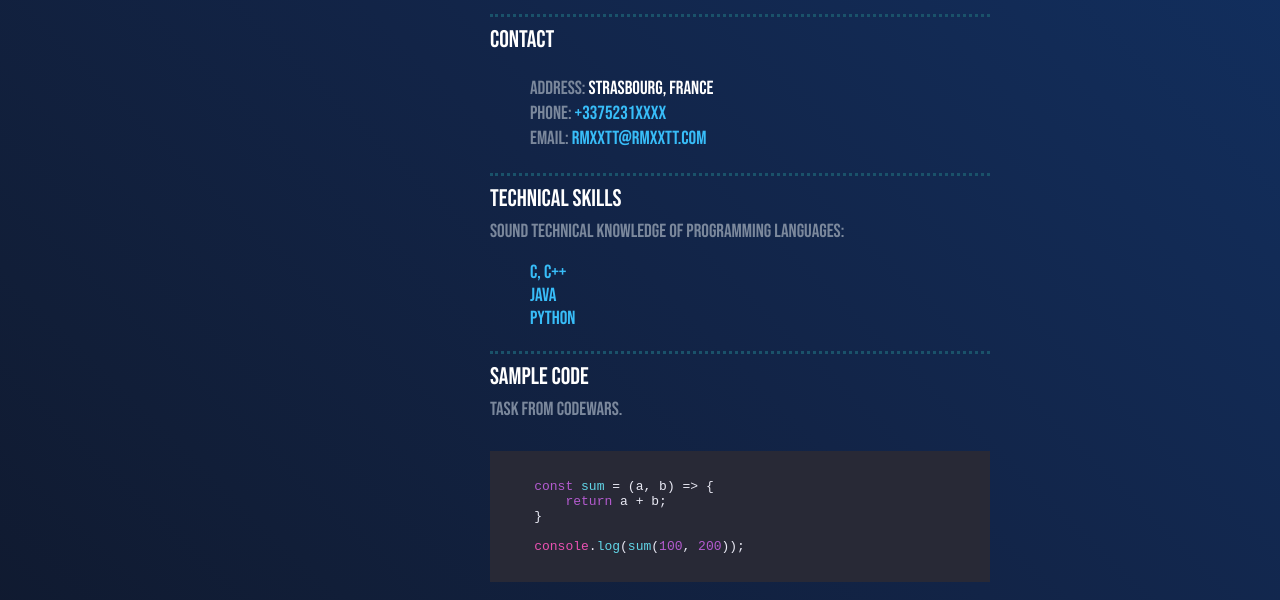
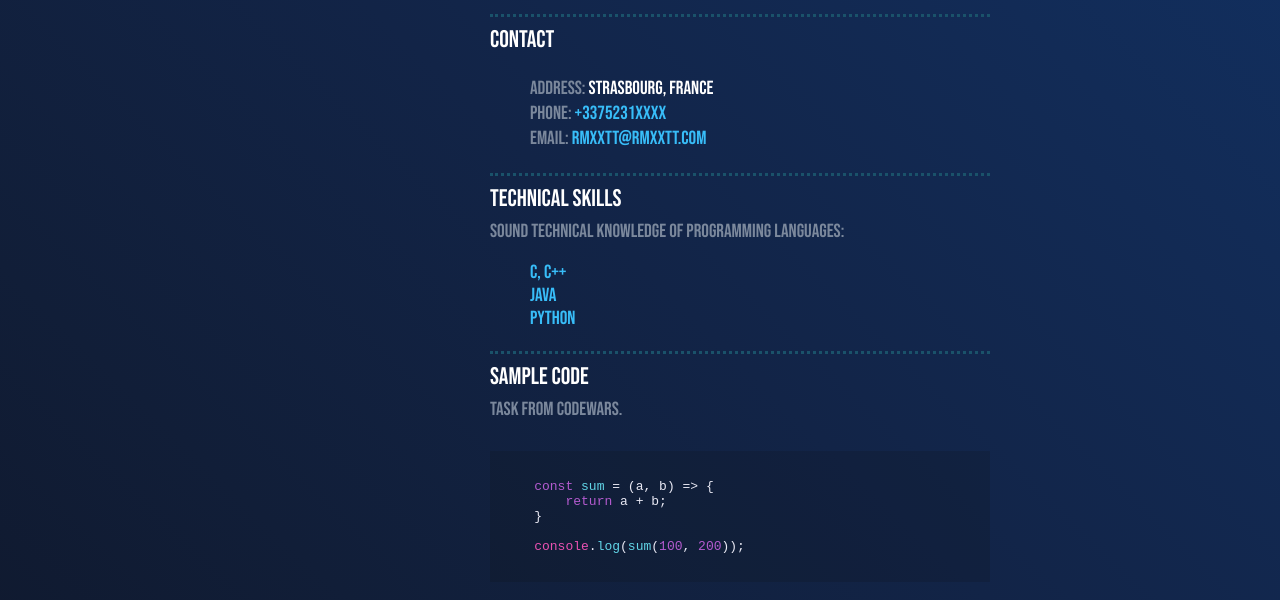
Before and after one commit to rmxxtt/rsschool-cv, a plain HTML site: page index.html in a window 1280 px wide. Shown: the part 352-952 px from the top of the page. Drawn offline with nearby package versions, Linux system fonts and the light colour scheme.

Commit message:
feat: add background color hljs

```diff
--- a/style.css
+++ b/style.css
@@ -99,3 +99,7 @@ footer img {
     border-radius: 50% 0 0 0;
     box-shadow: 10px 10px #1a2746, 20px 20px #535353, 30px 30px #ff000040;
 }
+
+.hljs {
+    background: #0d0d0d29 !important;
+}
```
